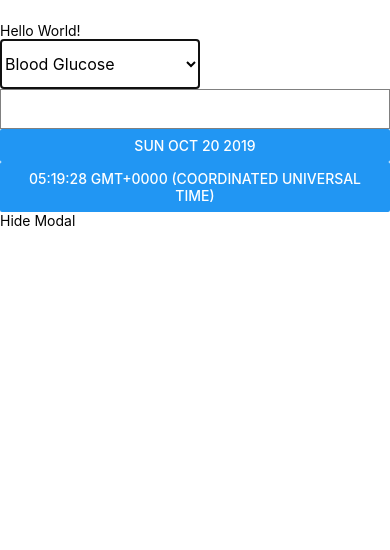
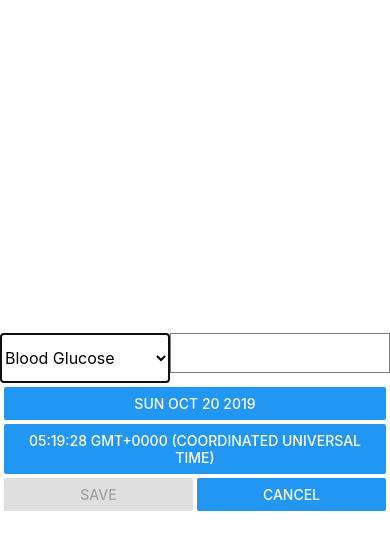
Before and after one commit to fljohnson/statskeep, a React Native app: screen / in a window 390 px wide. Both pictures are taken after a click on the element 335 px from the left and 789 px from the top of the page. Shown: the top 550 px of the page. Built offline with nearby package versions, Linux system fonts and the light colour scheme.

Commit message:
Solved the look of the Entry dialog, and the Cancel button,  but forgot to implement the Notes field. Figuring that to be small, so will look into SQLite

```diff
--- a/Entry.js
+++ b/Entry.js
@@ -1,5 +1,5 @@
 import React, {Component} from 'react';
-import {Modal, Text, TouchableHighlight, View, Button, Alert,Picker,TextInput} from 'react-native';
+import {Modal, Text, TouchableHighlight, View, Button, Alert,Picker,TextInput,StyleSheet} from 'react-native';
 import DateTimePicker from '@react-native-community/datetimepicker';
 export class Entry extends Component {
   //TODO: add user-friendly date and time to this state
@@ -51,8 +51,11 @@ export class Entry extends Component {
   }
 
 saveData = () => {
-	var row= "StatDate:"+this.state.statdate+"\r\n"+"StatType:"+this.state.stattype+"\r\n";
+	//JS Date().getTime() is in milliseconds (Un*x timestamps are in seconds)
+	//Both are based on "Jan 1, 1970, 00:00:00.000 GMT" - "start of the Un*x epoch"
+	var row= "StatDate:"+this.state.statdate.getTime()+"\r\n"+"StatType:"+this.state.stattype+"\r\n";
 	row+="StatValue:"+this.state.statvalue+"\r\n"+"Comments:"+this.state.notes;
+	//now here, we need to yak at persistent storage
 	alert(row);
 }
 gotVisible = () =>{
@@ -80,49 +83,83 @@ onValChange = (text) => {
           visible = {this.props.visible}
           onShow = {this.gotVisible}
           >
-          <View style={{marginTop: 22}}>
+          <View style={styles.EntryDlg}>
             <View>
-              <Text>Hello World!</Text>
-
+			<View style = {styles.Valrow}>
+			<View  >
 		<Picker
 		  selectedValue={this.state.stattype}
-		  style={{height: 50, width: 200}}
+		  style={{height: 50, width: 170}}
 		  onValueChange={this.onTypeChange}>
 		  <Picker.Item label="Blood Glucose" value="Blood Glucose"/>
 		  <Picker.Item label="Weight"  value="Weight"/>
 		</Picker>
+		</View>
+		<View>
 		<TextInput
       style={{ height: 40, borderColor: 'gray', borderWidth: 1 }}
       onChangeText={this.onValChange}
       value={this.state.statvalue}
       keyboardType="decimal-pad"
 		/>
+		</View>
+		</View>
 
 
-        <View>
+        <View style = {styles.Whenbtn}>
           <Button onPress={this.datepicker} title={this.state.statdate.toDateString()} />
         </View>
-         <View>
+         <View style = {styles.Whenbtn}>
           <Button onPress={this.timepicker} title={this.state.statdate.toTimeString()} />
         </View>
 
         { this.state.show && <DateTimePicker value={this.state.statdate}
                     mode={this.state.mode}
-                    is24Hour={true}
+                    is24Hour={false}
                     display="default"
                     onChange={this.setDate} />
         }
-
-              <TouchableHighlight
-                onPress={() => {
+			<View style={styles.Valrow}>
+             <View style={styles.Savebtn}>
+              <Button onPress={() => {
 					this.saveData();
                   this.props.onDoneEditing();
-                }}>
-                <Text>Hide Modal</Text>
-              </TouchableHighlight>
+                }} disabled={(this.state.statvalue.length == 0)} title="Save" />
+               </View>
+             <View style={styles.Cancelbtn}>
+              <Button onPress={this.props.onDoneEditing} title="Cancel" />
+              </View>
+			</View>
             </View>
           </View>
         </Modal>
     );
   }
 }
+
+const styles = StyleSheet.create({
+	EntryDlg: {
+		flexDirection:'column',
+		flex:1,
+		justifyContent:'center',
+		marginLeft:4,
+		marginRight:4
+	},
+	Valrow: {
+		flexDirection:'row',
+		justifyContent:'center'
+	},
+	Whenbtn: {
+		marginTop:4
+	},
+	Savebtn: {
+		marginTop:4,
+		flex:1,
+		marginRight:2
+	},
+	Cancelbtn: {
+		marginTop:4,
+		flex:1,
+		marginLeft:2
+	}
+})
```
